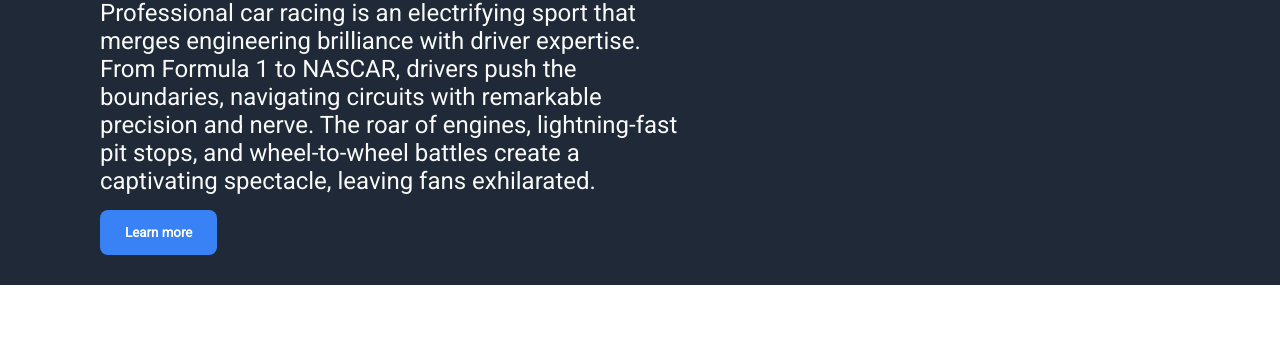
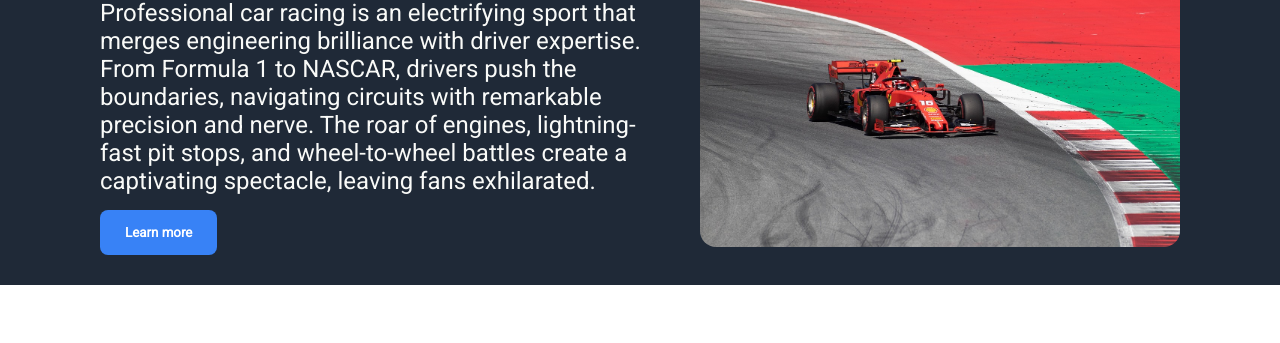
Before and after one commit to macpli/odin-landing-page, a plain HTML site: page index.html in a window 1280 px wide. Shown: the part 187-530 px from the top of the page. Drawn offline with Linux system fonts and the light colour scheme; the site is published under a folder, as on GitHub Pages, so addresses that start at the root find nothing.

Commit message:
Fix image bug

```diff
--- a/index.html
+++ b/index.html
@@ -37,7 +37,7 @@
                 <button>Learn more</button>
             </div>
             <div class="about-img">
-                <img src="/images/F1-2.jpg" alt="image">
+                <img src="images/F1-2.jpg" alt="image">
             </div>
         </section>
     </header>
```
